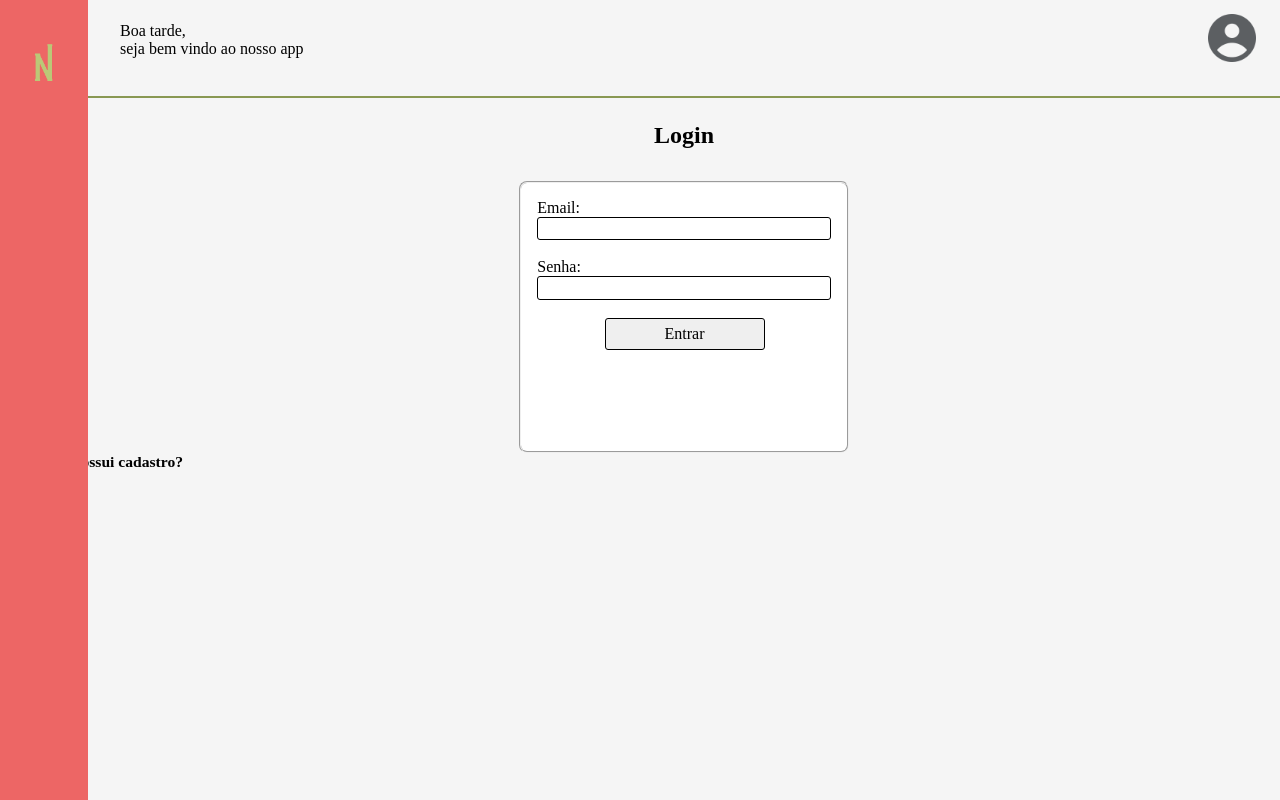
After one commit to gufreschi/EasyNutri.Django, a Django app: template projeto_EasyNutri/app_EasyNutri/templates/usuarios/login.html in a window 1280 px wide. The commit adds this page. Run offline with Django 4.2, Linux system fonts and the light colour scheme; the template is opened without the code that fills it, so the values that code supplies are empty; some web fonts are replaced.

Commit message:
tela login implementada.
solucionar:
estilizacao da tela login que nao esta rodando.

```diff
--- a/projeto_EasyNutri/app_EasyNutri/static/css/cadastro.css
+++ b/projeto_EasyNutri/app_EasyNutri/static/css/forms.css
@@ -244,16 +244,16 @@ header .image-text .description{
     background-color: var(--secondary-color)
 }
 
-.login-card,
-.cadastro-card{
+.cadastro-card,
+.login-card {
     display: flex;
     justify-content: center;
     margin-left: 88px;
     margin-top: 2em;
 }
 
-.login-item,
-.cadastro-item {
+.cadastro-item,
+.login-item {
     background-color: #fff;
     display: flex;
     flex-direction: column;
@@ -279,7 +279,9 @@ header .image-text .description{
 }
 
 .campo input[type="text"]:focus,
-.campo input[type="password"]:focus {
+.campo input[type="password"]:focus,
+.campo input[type="date"]:focus,
+.campo input[type="tel"]:focus {
     background-color: #c9c9c9;
 }
 
--- a/projeto_EasyNutri/app_EasyNutri/templates/usuarios/cadastro.html
+++ b/projeto_EasyNutri/app_EasyNutri/templates/usuarios/cadastro.html
@@ -5,7 +5,7 @@
     <meta name="viewport" content="width=device-width, initial-scale=1.0,max-scale=1.0">
 
     <!--CSS-->
-    <link rel="stylesheet" href="static/css/cadastro.css">
+    <link rel="stylesheet" href="static/css/forms.css">
 
     <!--FONTE-->
     <link
@@ -17,7 +17,7 @@
     <!--FAVICON-->
     <link rel="shortcut icon" href="static/images/favicon.ico" type="image/x-icon">
 
-    <title>EasyNutri</title>
+    <title>EasyNutri - Cadastro</title>
 </head>
 
 <body>
@@ -114,6 +114,7 @@
                 <div class="campo">
                 <button class="button">Cadastrar</button>
                 </div>
+
             </fieldset>
         </form>
     </section>
--- /dev/null
+++ b/projeto_EasyNutri/app_EasyNutri/templates/usuarios/login.html
@@ -0,0 +1,88 @@
+<!DOCTYPE html>
+<html lang="pt-br">
+<head>
+    <meta charset="UTF-8">
+    <meta name="viewport" content="width=device-width, initial-scale=1.0,max-scale=1.0">
+
+    <!--CSS-->
+    <link rel="stylesheet" href="static/css/forms.css">
+
+    <!--FONTE-->
+    <link
+    href="https://db.onlinewebfonts.com/c/d7e8a95865396cddca89b00080d2cba6?family=SoDo+Sans+SemiBold" rel="stylesheet"/>
+
+    <!--Boxicons CSS-->
+    <link href='https://unpkg.com/boxicons@2.1.1/css/boxicons.min.css' rel='stylesheet'>
+
+    <!--FAVICON-->
+    <link rel="shortcut icon" href="static/images/favicon.ico" type="image/x-icon">
+
+    <title>EasyNutri - Login</title>
+</head>
+
+<body>
+
+    <nav class="sidebar close">
+        <header>
+            <div class="image-text">
+                <span class="image">
+                    <img src="static/images/easynutri-icon.png" alt="easynutri logotipo">
+                </span>
+
+                <div class="text logo-text">
+                    <span class="name">EasyNutri</span>
+                    <span class="description">Comer bem faz bem</span>
+                </div>
+            </div>
+        </header>
+    </nav>
+
+    <header class="greeting">
+        <div class="greeting-text">
+            <li>Boa tarde,</li>
+            <li>seja bem vindo ao nosso app</li>
+        </div>
+
+        <div class="profile">
+            <a href="#">
+                <img class="profile-pic" src="static/images/profile-icon.png" alt="foto de perfil">
+            </a>
+        </div>
+    </header>
+
+    <section>
+        <div class="feed-divider"></div>
+        <h2 id="heading1">Login</h2>
+
+
+        <form class="login-card"  action="#" method="get">
+            <fieldset class="login-item">
+
+                <div class="campo">
+                    <label for="username">Email:</label>
+                    <input type="text" id="email" name="email"/>
+                </div>
+                <br>
+
+                <div class="campo">
+                    <label for="pass">Senha:</label>
+                     <input type="password" id="pass" name="password" minlength="8" required/>
+                </div>
+                <br>
+
+                <div class="campo">
+                        <button class="button">Entrar</button>
+                </div>
+
+            </fieldset>
+        </form>
+    </section>
+
+    <div class="info">
+        <small>
+            <h3>Ainda não possui cadastro?</h3>
+            <a href="{% url 'cadastro' %}">Cadastrar-se</a>
+        </small>
+    </div>
+
+</body>
--- a/projeto_EasyNutri/app_EasyNutri/views.py
+++ b/projeto_EasyNutri/app_EasyNutri/views.py
@@ -3,6 +3,9 @@ from .models import Usuario
 
 def cadastro(request):
     return render(request,'usuarios/cadastro.html')
+
+def login(request):
+    return render(request,'usuarios/login.html')
 
 def usuarios(request):
     # Salvar os dados da tela para o banco de dados.
@@ -16,4 +19,5 @@ def usuarios(request):
     novo_usuario.conf_senha = request.POST.get('conf_senha')
     novo_usuario.save()
 
-    #Exibir os usuarios cadastrados na tela.
+    #Retornar para a pagina de login.
+    return render(request, 'usuarios/login.html')
--- a/projeto_EasyNutri/projeto_EasyNutri/settings.py
+++ b/projeto_EasyNutri/projeto_EasyNutri/settings.py
@@ -104,7 +104,7 @@ AUTH_PASSWORD_VALIDATORS = [
 # Internationalization
 # https://docs.djangoproject.com/en/4.2/topics/i18n/
 
-LANGUAGE_CODE = 'en-us'
+LANGUAGE_CODE = 'pt-br'
 
 TIME_ZONE = 'UTC'
 
@@ -119,6 +119,9 @@ USE_TZ = True
 STATIC_URL = 'static/'
 
 
+STATICFILES_DIRS = [
+    BASE_DIR / "app_EasyNutri/static",
+]
 
 # Default primary key field type
 # https://docs.djangoproject.com/en/4.2/ref/settings/#default-auto-field
--- a/projeto_EasyNutri/projeto_EasyNutri/urls.py
+++ b/projeto_EasyNutri/projeto_EasyNutri/urls.py
@@ -4,4 +4,5 @@ from app_EasyNutri import views
 urlpatterns = [
     path('', views.cadastro, name='cadastro'),
     path('usuarios/', views.usuarios, name='listagem_usuarios'),
+    path('', views.login, name='login'),
 ]
```
Also changed, not shown: projeto_EasyNutri/db.sqlite3.
